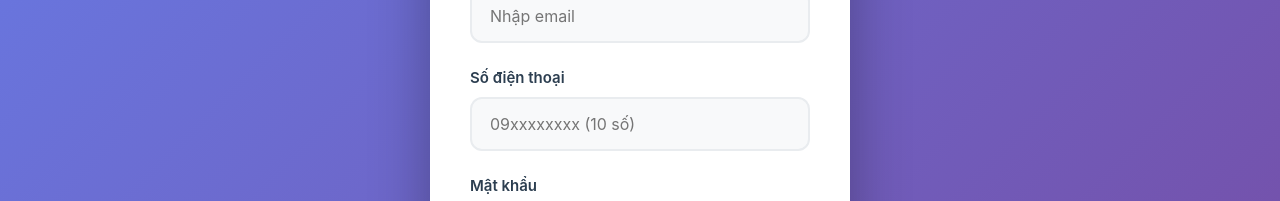
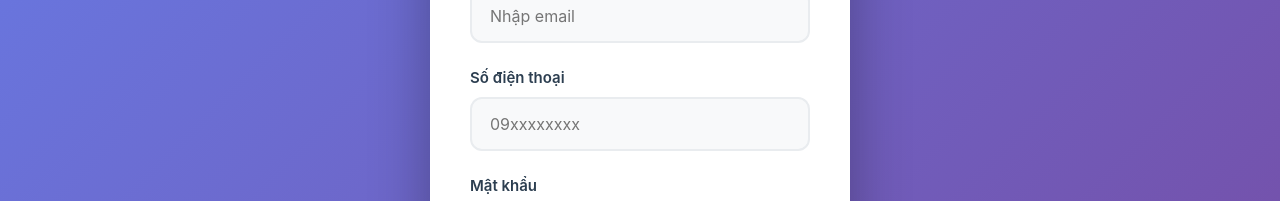
Before and after one commit to lehoangquan0305/restaurant-client, a React (Vite) app: page /register in a window 1280 px wide. Shown: the part 407-608 px from the top of the page. Built offline with nearby package versions, Linux system fonts and the light colour scheme.

Commit message:
debug loi

```diff
--- a/src/pages/Register.jsx
+++ b/src/pages/Register.jsx
@@ -1,7 +1,7 @@
 import React, { useState, useEffect } from 'react'
 import { useNavigate, Link } from 'react-router-dom'
 import { register } from '../api'
-import toast, { Toaster } from "react-hot-toast" // 👈 THIẾU CÁI NÀY NÀY!
+import toast, { Toaster } from "react-hot-toast"
 import '../styles/auth.css'
 
 export default function Register() {
@@ -20,93 +20,83 @@ export default function Register() {
     email: '',
     phone: ''
   })
-  const [error, setError] = useState('')
+
+  // Quản lý lỗi riêng cho từng ô
+  const [fieldErrors, setFieldErrors] = useState({})
   const [loading, setLoading] = useState(false)
 
   const handleChange = (e) => {
-    setFormData({
-      ...formData,
-      [e.target.name]: e.target.value
-    })
+    const { name, value } = e.target
+    setFormData({ ...formData, [name]: value })
+    // Xóa lỗi của ô đó khi người dùng bắt đầu sửa
+    if (fieldErrors[name]) {
+      setFieldErrors(prev => ({ ...prev, [name]: '' }))
+    }
   }
 
   const handleSubmit = async (e) => {
     e.preventDefault()
-    setError('') // Reset lỗi cũ
+    setFieldErrors({})
 
-    // 1. Thu thập và làm sạch dữ liệu
-    const username = formData.username.trim()
-    const email = formData.email.trim()
-    const phone = formData.phone.trim()
-    const fullName = formData.fullName.trim()
-    const password = formData.password
+    const { username, password, confirmPassword, fullName, email, phone } = formData
+    let errors = {}
 
-    // 2. Validation "siêu cấp" - Bắn cả Error lẫn Toast cho Tester
-    if (username.length < 3) {
-      const msg = 'Tên đăng nhập tối thiểu phải 3 ký tự'
-      setError(msg)
-      toast.error(msg)
-      return
-    }
-
-    if (!fullName) {
-      const msg = 'Vui lòng nhập họ tên đầy đủ'
-      setError(msg)
-      toast.error(msg)
-      return
-    }
+    // Kiểm tra lỗi và nhét vào Object
+    if (username.trim().length < 3) errors.username = 'Tên đăng nhập tối thiểu 3 ký tự'
+    if (!fullName.trim()) errors.fullName = 'Vui lòng nhập họ tên đầy đủ'
 
     const emailRegex = /^[^\s@]+@[^\s@]+\.[^\s@]+$/
-    if (!emailRegex.test(email)) {
-      const msg = 'Định dạng Email không hợp lệ'
-      setError(msg)
-      toast.error(msg)
-      return
-    }
+    if (!emailRegex.test(email.trim())) errors.email = 'Định dạng Email không hợp lệ'
 
-    if (!/^\d{10}$/.test(phone)) {
-      const msg = 'Số điện thoại phải bao gồm đúng 10 số'
-      setError(msg)
-      toast.error(msg)
-      return
-    }
+    if (!/^\d{10}$/.test(phone.trim())) errors.phone = 'Số điện thoại phải đúng 10 số'
 
-    if (password.length < 6) {
-      const msg = 'Mật khẩu phải từ 6 ký tự trở lên'
-      setError(msg)
-      toast.error(msg)
-      return
-    }
+    if (password.length < 6) errors.password = 'Mật khẩu phải từ 6 ký tự trở lên'
 
-    if (password !== formData.confirmPassword) {
-      const msg = 'Mật khẩu xác nhận không khớp'
-      setError(msg)
-      toast.error(msg)
+    if (password !== confirmPassword) errors.confirmPassword = 'Mật khẩu xác nhận không khớp'
+
+    if (Object.keys(errors).length > 0) {
+      setFieldErrors(errors)
+      // Vẫn bắn toast cho nó rôm rả
+      toast.error("Vui lòng sửa các lỗi đỏ bên dưới!")
       return
     }
 
     setLoading(true)
     try {
-      await register(username, password, fullName, email, phone)
-
-      toast.success('Đăng ký thành công! Đang chuyển hướng...')
-
-      // Delay một chút để Tester kịp verify cái Toast thành công
-      setTimeout(() => {
-        navigate('/login')
-      }, 2000)
+      await register(username.trim(), password, fullName.trim(), email.trim(), phone.trim())
+      toast.success('Đăng ký thành công!')
+      setTimeout(() => navigate('/login'), 2000)
     } catch (err) {
-      const serverMessage = err.response?.data?.message || 'Đăng ký thất bại'
-      setError(serverMessage)
-      toast.error(serverMessage)
+      toast.error(err.response?.data?.message || 'Đăng ký thất bại')
     } finally {
       setLoading(false)
     }
   }
 
+  // Hàm render ô input kèm thông báo lỗi "kiểu cũ" của cậu
+  const renderField = (label, name, type, placeholder, extra = {}) => (
+    <div className="form-group">
+      <label>{label}</label>
+      <input
+        type={type}
+        name={name}
+        value={formData[name]}
+        onChange={handleChange}
+        placeholder={placeholder}
+        disabled={loading}
+        className={fieldErrors[name] ? 'input-error-border' : ''}
+        {...extra}
+      />
+      {fieldErrors[name] && (
+        <div className="error-message shake-animation" style={{ marginTop: '5px', padding: '8px' }}>
+          ⚠️ {fieldErrors[name]}
+        </div>
+      )}
+    </div>
+  )
+
   return (
     <div className="auth-container">
-      {/* Cần cái này để Toast nó có chỗ hiển thị */}
       <Toaster position="top-right" />
 
       <div className="auth-card">
@@ -114,96 +104,18 @@ export default function Register() {
         <p className="subtitle">Tạo Tài Khoản Mới</p>
 
         <form onSubmit={handleSubmit} noValidate>
-          <div className="form-group">
-            <label>Tên đăng nhập</label>
-            <input
-              type="text"
-              name="username"
-              value={formData.username}
-              onChange={handleChange}
-              placeholder="Chọn tên đăng nhập"
-              disabled={loading}
-              required
-            />
-          </div>
-
-          <div className="form-group">
-            <label>Họ tên</label>
-            <input
-              type="text"
-              name="fullName"
-              value={formData.fullName}
-              onChange={handleChange}
-              placeholder="Nhập họ tên đầy đủ"
-              disabled={loading}
-              required
-            />
-          </div>
-
-          <div className="form-group">
-            <label>Email</label>
-            <input
-              type="email"
-              name="email"
-              value={formData.email}
-              onChange={handleChange}
-              placeholder="Nhập email"
-              disabled={loading}
-              required
-            />
-          </div>
-
-          <div className="form-group">
-  <label>Số điện thoại</label>
-  <input
-    type="tel"
-    name="phone"
-    value={formData.phone}
-    maxLength={10} // 👈 KHÓA CHẶT: Không thể gõ ký tự thứ 11
-    onChange={(e) => {
-      const v = e.target.value
-      // Chỉ cho phép nhập số (như code cũ của cậu)
-      if (/^\d*$/.test(v)) {
-        handleChange(e)
-      }
-    }}
-    placeholder="09xxxxxxxx (10 số)"
-    disabled={loading}
-    required
-  />
-</div>
-
-          <div className="form-group">
-            <label>Mật khẩu</label>
-            <input
-              type="password"
-              name="password"
-              value={formData.password}
-              onChange={handleChange}
-              placeholder="Tối thiểu 6 ký tự"
-              disabled={loading}
-              required
-            />
-          </div>
-
-          <div className="form-group">
-            <label>Xác nhận mật khẩu</label>
-            <input
-              type="password"
-              name="confirmPassword"
-              value={formData.confirmPassword}
-              onChange={handleChange}
-              placeholder="Nhập lại mật khẩu"
-              disabled={loading}
-              required
-            />
-          </div>
-
-          {/* Tester rất thích bắt element error-message này */}
-          {error && <div className="error-message" style={{ color: 'red', marginBottom: '10px' }}>{error}</div>}
+          {renderField("Tên đăng nhập", "username", "text", "Chọn tên đăng nhập")}
+          {renderField("Họ tên", "fullName", "text", "Nhập họ tên đầy đủ")}
+          {renderField("Email", "email", "email", "Nhập email")}
+          {renderField("Số điện thoại", "phone", "tel", "09xxxxxxxx", {
+             maxLength: 10,
+             onChange: (e) => /^\d*$/.test(e.target.value) && handleChange(e)
+          })}
+          {renderField("Mật khẩu", "password", "password", "Tối thiểu 6 ký tự")}
+          {renderField("Xác nhận mật khẩu", "confirmPassword", "password", "Nhập lại mật khẩu")}
 
           <button type="submit" disabled={loading} className="btn-primary">
-            {loading ? 'Đang đăng ký...' : 'Tạo Tài Khoản'}
+            {loading ? 'Đang xử lý...' : 'Tạo Tài Khoản'}
           </button>
         </form>
 
```
